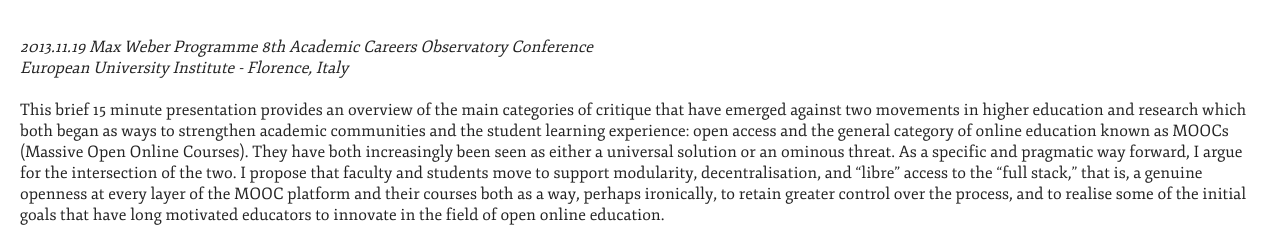
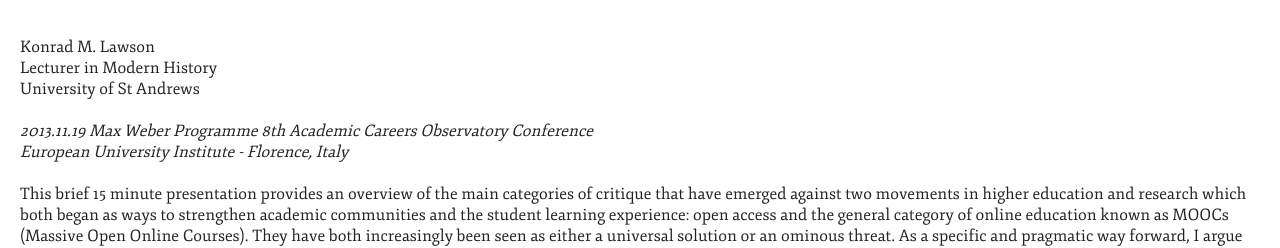
Before and after one commit to kmlawson/eui-mooc-oa-talk-2013.11, a plain HTML site: page index.html in a window 1280 px wide. Shown: the part 158-406 px from the top of the page. Drawn offline with Linux system fonts and the light colour scheme.

Commit message:
added header

```diff
--- a/index.html
+++ b/index.html
@@ -26,6 +26,10 @@
   <div id="wrapper">
       <h1 id="openaccessandmoocs">Open Access and MOOCs</h1>
 
+<p>Konrad M. Lawson<br/>
+Lecturer in Modern History<br/>
+University of St Andrews</p>
+
 <p><em>2013.11.19 Max Weber Programme 8th Academic Careers Observatory Conference</em><br/>
 <em>European University Institute - Florence, Italy</em></p>
 
```
Also changed, not shown: 1 other file.
